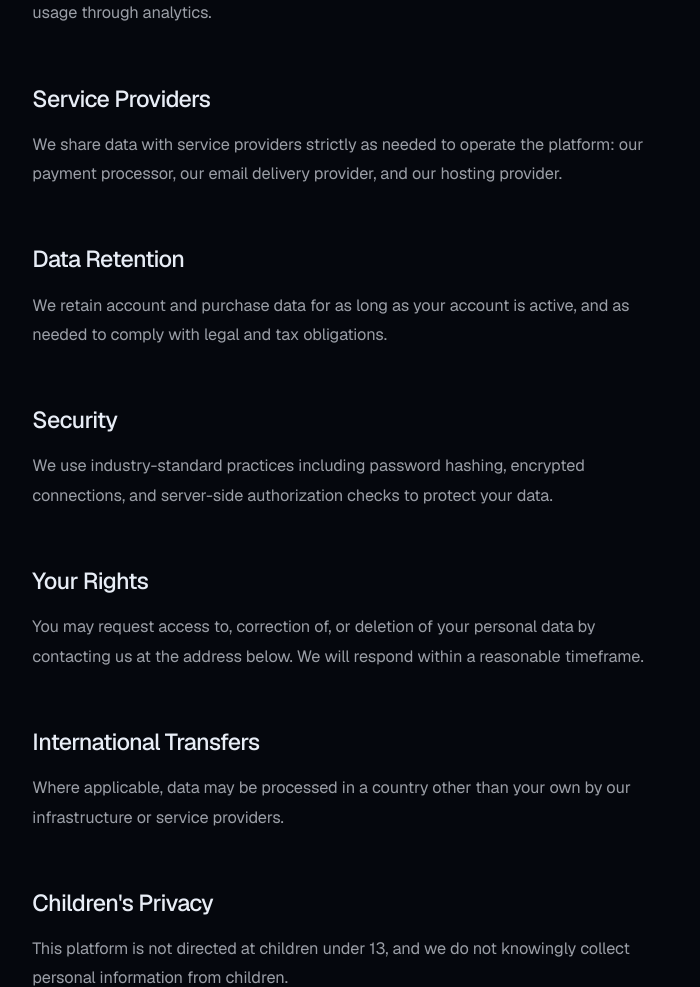
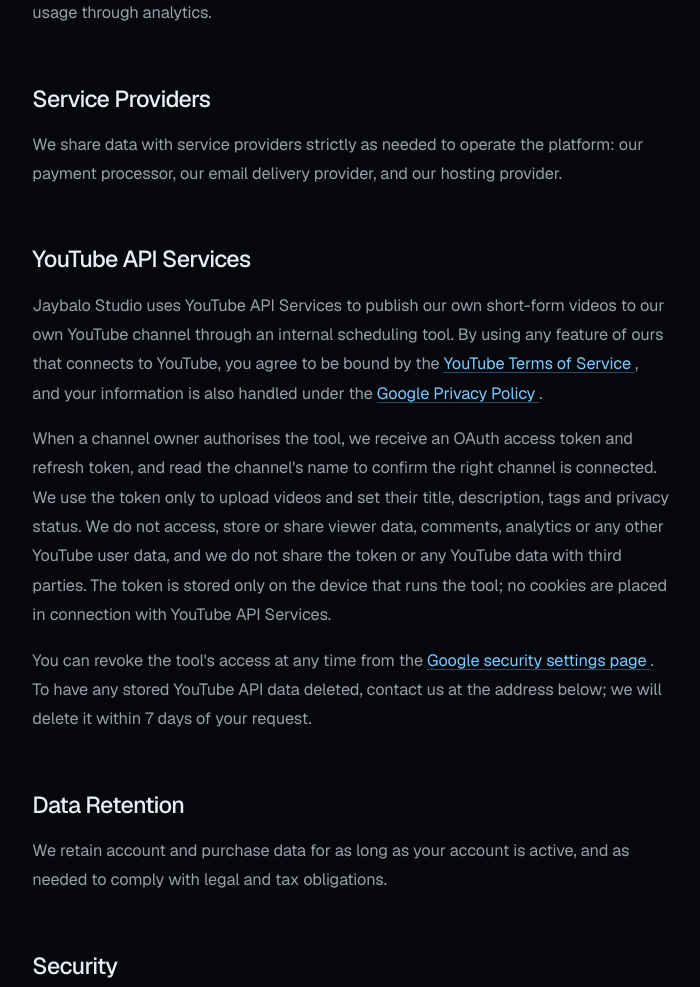
Before and after one commit to yemibalogun/softstudio, a Flask app: page /privacy in a window 1280 px wide. Shown: the part 1396-2383 px from the top of the page, without its empty margins (531-1231 px from the left). Run offline with Flask 3, Linux system fonts and the light colour scheme; style sheets or scripts are compiled from the project's sources; some libraries are stand-ins or nearby versions.

Commit message:
feat(legal): add YouTube API Services section to privacy policy (#1)
The reel autoposter uploads the studio's own Shorts through the YouTube
Data API, and Google's API audit requires the live privacy policy to say
so: link the YouTube Terms of Service and Google Privacy Policy, state
what data is accessed and stored, and explain revocation and deletion.

Co-authored-by: Claude Opus 5.5 <noreply@anthropic.com>

```diff
--- a/app/templates/legal/privacy.html
+++ b/app/templates/legal/privacy.html
@@ -98,6 +98,46 @@
 
 
 <!-- ============================================================
+     YOUTUBE API SERVICES
+     ============================================================ -->
+<h2>YouTube API Services</h2>
+
+<p>
+  {{ site_name }} uses YouTube API Services to publish our own short-form
+  videos to our own YouTube channel through an internal scheduling tool.
+  By using any feature of ours that connects to YouTube, you agree to be
+  bound by the
+  <a href="https://www.youtube.com/t/terms" target="_blank" rel="noopener">
+    YouTube Terms of Service
+  </a>,
+  and your information is also handled under the
+  <a href="https://policies.google.com/privacy" target="_blank" rel="noopener">
+    Google Privacy Policy
+  </a>.
+</p>
+
+<p>
+  When a channel owner authorises the tool, we receive an OAuth access token
+  and refresh token, and read the channel's name to confirm the right
+  channel is connected. We use the token only to upload videos and set their
+  title, description, tags and privacy status. We do not access, store or
+  share viewer data, comments, analytics or any other YouTube user data, and
+  we do not share the token or any YouTube data with third parties. The
+  token is stored only on the device that runs the tool; no cookies are
+  placed in connection with YouTube API Services.
+</p>
+
+<p>
+  You can revoke the tool's access at any time from the
+  <a href="https://security.google.com/settings/security/permissions" target="_blank" rel="noopener">
+    Google security settings page
+  </a>.
+  To have any stored YouTube API data deleted, contact us at the address
+  below; we will delete it within 7 days of your request.
+</p>
+
+
+<!-- ============================================================
      DATA RETENTION
      ============================================================ -->
 <h2>Data Retention</h2>
```
